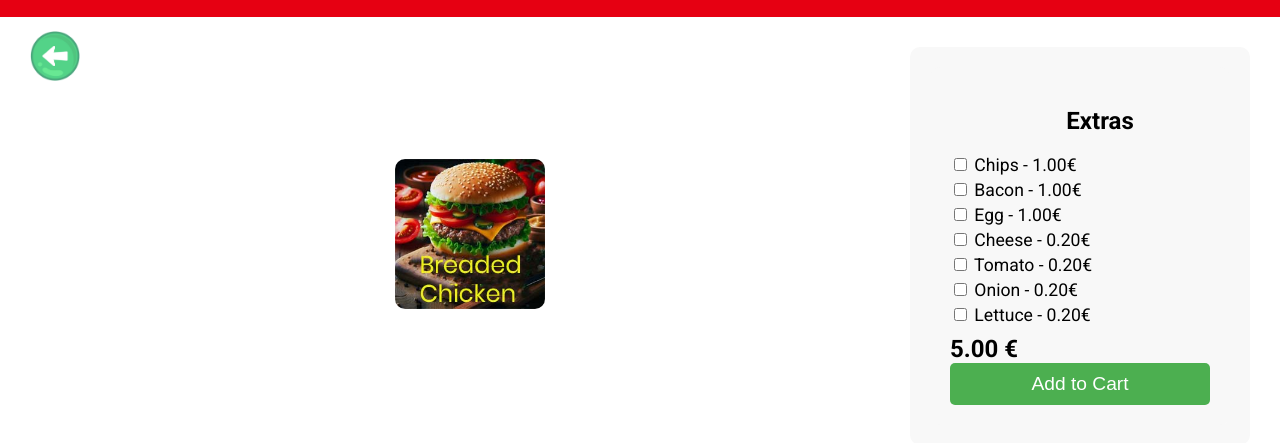
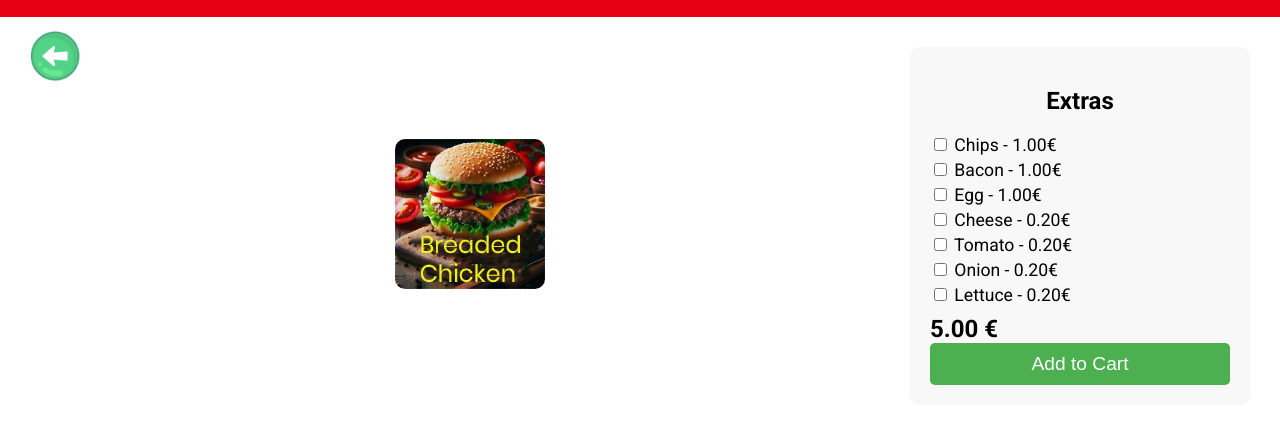
Before and after one commit to Mikymallorca007/BARALDEABELLAENG, a plain HTML site: page Comidas/Hamburguesas/Hamburguesa Pollo Empanado.html in a window 1280 px wide. Shown: the part 99-542 px from the top of the page. Drawn offline with Linux system fonts and the light colour scheme.

Commit message:
Update Hamburguesa Pollo Empanado.html

```diff
--- a/Comidas/Hamburguesas/Hamburguesa Pollo Empanado.html
+++ b/Comidas/Hamburguesas/Hamburguesa Pollo Empanado.html
@@ -139,7 +139,6 @@
             <img src="../../Comidas/Hamburguesas/Hamburguesa Pollo Empanado.jpg" alt="Breaded Chicken Burger">
         </div>
         <div class="extras-container">
-                    <div class="extras-container">
             <h2 style="width:300px;">Extras</h2>
             <label><input type="checkbox" id="extra1" onchange="calcularPrecio()"> Chips - 1.00€</label>
             <label><input type="checkbox" id="extra2" onchange="calcularPrecio()"> Bacon - 1.00€</label>
```
